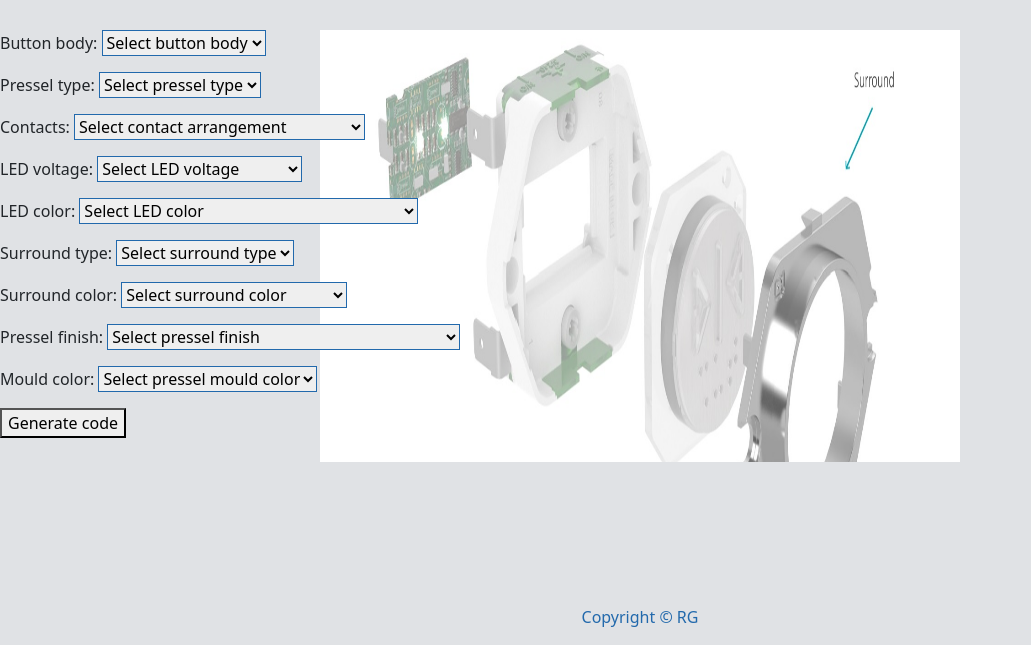
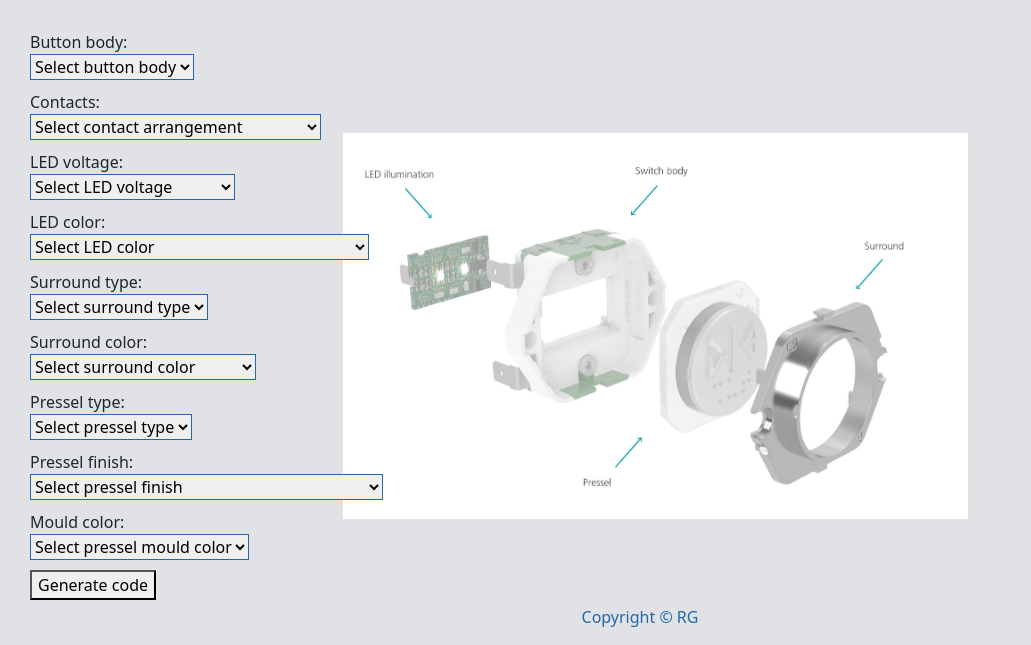
Before and after one commit to RuslanGilmanov/button_conf_django, a Django app: page /standard/ in a window 1280 px wide. Shown: the part 155-800 px from the top of the page, without its empty margins (0-1031 px from the left). Run offline with Django 4.2, Linux system fonts and the light colour scheme.

Commit message:
Added left margin. Changed sequence of form fileds

```diff
--- a/configurator/templates/configurator/standard_button.html
+++ b/configurator/templates/configurator/standard_button.html
@@ -15,51 +15,48 @@
 <div class="background-container">
   <form method="POST">
     {% csrf_token %}
-    <p>
-        {{ form.button_body.label_tag }}
-        {{ form.button_body }}
-    </p>
-    <p>
-        {{ form.pressel_type.label_tag }}
-        {{ form.pressel_type }}
-    </p>
-    <p>
-        {{ form.contact_arr.label_tag }}
-        {{ form.contact_arr }}
-    </p>
-    <p>
-        {{ form.led_voltage.label_tag }}
-        {{ form.led_voltage }}
-    </p>
-    <p>
-        {{ form.led_color.label_tag }}
-        {{ form.led_color }}
-    </p>
-    <p>
-        {{ form.surround_type.label_tag }}
-        {{ form.surround_type }}
-    </p>
-    <p>
-        {{ form.surround_color.label_tag }}
-        {{ form.surround_color }}
-    </p>
-    <p>
-        {{ form.pressel_finish.label_tag }}
-        {{ form.pressel_finish }}
-    </p>
-    <p>
-        {{ form.mould_color.label_tag }}
-        {{ form.mould_color }}
-    </p>
+    <div class="form-group">
+      <label for="button_body">{{ form.button_body.label_tag }}</label>
+      {{ form.button_body }}
+    </div>
+    <div class="form-group">
+      <label for="contact_arr">{{ form.contact_arr.label_tag }}</label>
+      {{ form.contact_arr }}
+    </div>
+    <div class="form-group">
+      <label for="led_voltage">{{ form.led_voltage.label_tag }}</label>
+      {{ form.led_voltage }}
+    </div>
+    <div class="form-group">
+      <label for="led_color">{{ form.led_color.label_tag }}</label>
+      {{ form.led_color }}
+    </div>
+    <div class="form-group">
+      <label for="surround_type">{{ form.surround_type.label_tag }}</label>
+      {{ form.surround_type }}
+    </div>
+    <div class="form-group">
+      <label for="surround_color">{{ form.surround_color.label_tag }}</label>
+      {{ form.surround_color }}
+    </div>
+    <div class="form-group">
+      <label for="pressel_type">{{ form.pressel_type.label_tag }}</label>
+      {{ form.pressel_type }}
+    </div>
+    <div class="form-group">
+      <label for="pressel_finish">{{ form.pressel_finish.label_tag }}</label>
+      {{ form.pressel_finish }}
+    </div>
+    <div class="form-group">
+      <label for="mould_color">{{ form.mould_color.label_tag }}</label>
+      {{ form.mould_color }}
+    </div>
     <button type="submit">Generate code</button>
   </form><br>
 
   {% if button_code %}
-
     <div>{{ button_code }}</div>
-
   {% endif %}
-
 </div>
 
 <style>
@@ -67,9 +64,18 @@
       background-position: center;
       background-attachment: scroll;
       background-repeat: no-repeat;
-      background-size: 50% 100vh;
+      background-size: 50%;
       background-image: url({% static 'images/Selection.jpg' %});
+      margin-left: 30px; /* Adjust the margin as needed */
     }
-  </style>
 
+    .form-group {
+      display: block;
+      margin-bottom: 10px;
+    }
+
+    .form-group label {
+      display: block;
+    }
+</style>
 {% endblock %}
```
